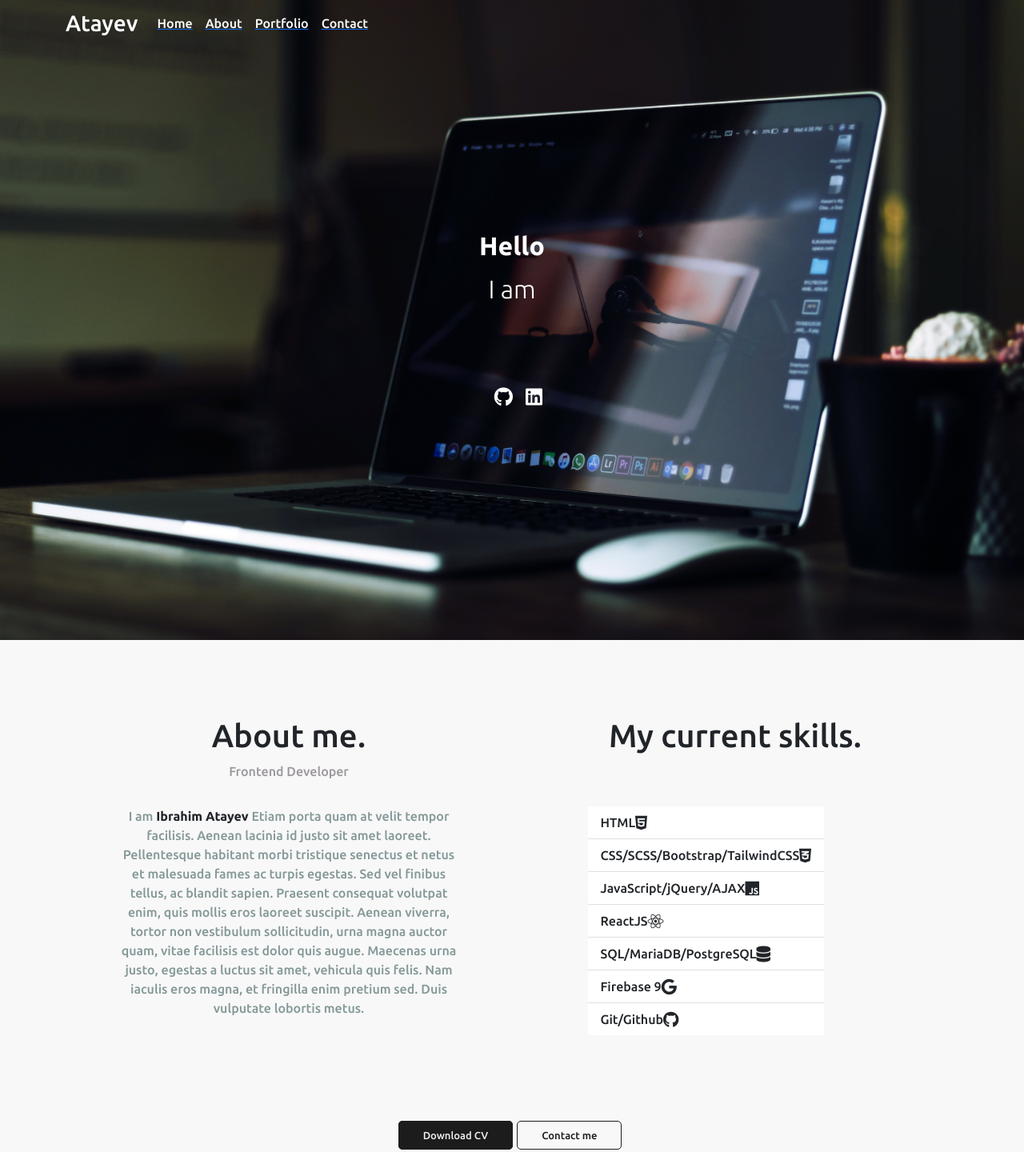
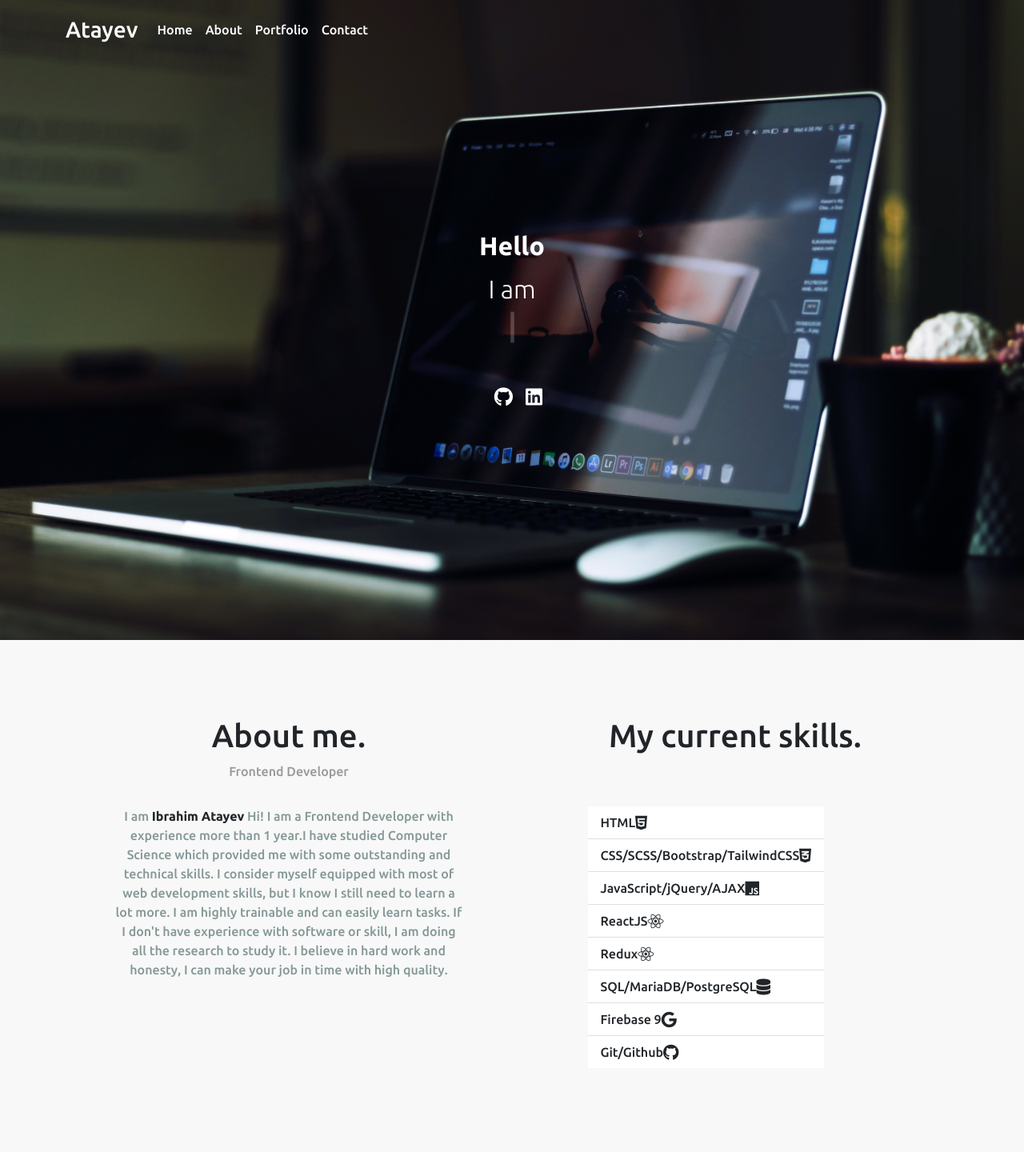
Before and after one commit to Atayev/portfolio-ReactJS, a React (Create React App) app: page / in a window 1280 px wide. Shown: the top 1440 px of the page at 80% size. Built offline with nearby package versions, Linux system fonts and the light colour scheme.

Commit message:
fixed some bugs

```diff
--- a/public/data.json
+++ b/public/data.json
@@ -52,6 +52,10 @@
             "skillIcon":"fa-brands fa-react fa-lg"
         },
         {
+            "skillName":"Redux",
+            "skillIcon":"fa-brands fa-react fa-lg"
+        },
+        {
             "skillName":"SQL/MariaDB/PostgreSQL",
             "skillIcon":"fa-solid fa-database fa-lg"
         },
--- a/src/components/Nav.jsx
+++ b/src/components/Nav.jsx
@@ -21,7 +21,7 @@ function Navb() {
 
   return (
       <>
-        <Navbar fixed='top' expand='sm' variant="dark" className={navbar ? 'bg-main' : 'bg-transparent'}>
+        <Navbar fixed='top' expand='sm' variant="dark" className={navbar ? 'bg-main pt-3' : 'bg-transparent  pt-3'}>
         <Container>
             <AnchorLink href='#home' style={{textDecoration:'none'}}>
                 <Navbar.Brand className='fs-3'>Atayev</Navbar.Brand>
@@ -29,17 +29,17 @@ function Navb() {
             <Navbar.Toggle aria-controls="responsive-navbar-nav"/>
             <Navbar.Collapse id="responsive-navbar-nav">
             <Nav className="me-auto text-white">
-            <AnchorLink href='#home'>
-              <Nav.Link className='text-white'>Home</Nav.Link>
+            <AnchorLink href='#home' style={{textDecoration:'none'}}>
+              <Nav.Link className='text-white' >Home</Nav.Link>
             </AnchorLink>
-            <AnchorLink href='#about'>
-            <Nav.Link className='text-white'>About</Nav.Link>
+            <AnchorLink href='#about' style={{textDecoration:'none'}}>
+            <Nav.Link className='text-white' >About</Nav.Link>
             </AnchorLink>
-            <AnchorLink href='#portfolio'>
-            <Nav.Link className='text-white'>Portfolio</Nav.Link>
+            <AnchorLink href='#portfolio' style={{textDecoration:'none'}}>
+            <Nav.Link className='text-white' >Portfolio</Nav.Link>
             </AnchorLink>
-            <AnchorLink href='#contact'>
-            <Nav.Link className='text-white'>Contact</Nav.Link>
+            <AnchorLink href='#contact'  style={{textDecoration:'none'}}>
+            <Nav.Link className='text-white hover'>Contact</Nav.Link>
             </AnchorLink>
             </Nav>
             </Navbar.Collapse>
--- a/src/index.css
+++ b/src/index.css
@@ -114,3 +114,6 @@ textarea {
   cursor: pointer;
   width: 100vw;
 }
+.hover:hover {
+  color: blueviolet;
+}
--- a/src/pages/About.jsx
+++ b/src/pages/About.jsx
@@ -19,7 +19,7 @@ function About() {
           <div className='col-md-5'>
               <h1 className='text-center pt-sm-5 '>About me.</h1>
                 <p className='text-center customColor'>Frontend Developer</p>
-                <p className='text-center customColor2 p-sm-3'>I am <b className='text-dark'>Ibrahim Atayev </b>Etiam porta quam at velit tempor facilisis. Aenean lacinia id justo sit amet laoreet. Pellentesque habitant morbi tristique senectus et netus et malesuada fames ac turpis egestas. Sed vel finibus tellus, ac blandit sapien. Praesent consequat volutpat enim, quis mollis eros laoreet suscipit. Aenean viverra, tortor non vestibulum sollicitudin, urna magna auctor quam, vitae facilisis est dolor quis augue. Maecenas urna justo, egestas a luctus sit amet, vehicula quis felis. Nam iaculis eros magna, et fringilla enim pretium sed. Duis vulputate lobortis metus.</p>
+                <p className='text-center customColor2 p-sm-3'>I am <b className='text-dark'>Ibrahim Atayev </b>Hi! I am a Frontend Developer with experience more than 1 year.I have studied Computer Science which provided me with some outstanding and technical skills. I consider myself equipped with most of web development skills, but I know I still need to learn a lot more. I am highly trainable and can easily learn tasks. If I don't have experience with software or skill, I am doing all the research to study it. I believe in hard work and honesty, I can make your job in time with high quality.</p>
               </div>
               <div className='col-md-5'>
                   <h1 className='text-center pt-sm-5'>My current skills.</h1>
--- a/src/pages/Contact.jsx
+++ b/src/pages/Contact.jsx
@@ -40,6 +40,7 @@ function Contact() {
       <div className='contact' id='contact'>
           <div className='container text-center mb-sm-5 py-5'>
               <h1>Contact Us.</h1>
+
               <div className='contactInfo d-md-flex justify-content-between align-items-center'>
                   {
                       data?.contact.map((info) => {
--- a/src/pages/Home.jsx
+++ b/src/pages/Home.jsx
@@ -35,7 +35,8 @@ function Home() {
               <i className="fa-brands fa-github text-white fa-xl  m-3"></i>
           </a>
           <a href='https://www.linkedin.com/in/atayevibrahim/' target='_blank' rel="noreferrer">
-              <i className="fa-brands fa-linkedin text-white fa-xl"></i>
+            <i className="fa-brands fa-linkedin text-white fa-xl"></i>
+
           </a>
         </div>
       </div>
--- a/src/pages/Portfolio.jsx
+++ b/src/pages/Portfolio.jsx
@@ -12,14 +12,15 @@ function Portfolio() {
       }
       fetchData()
   }, [])
-
+  console.log(data)
   return (
       <div className='portfolio' id='portfolio'>
         <div className='container pt-4'>
         <h1 className='text-center py-sm-5'>My Portfolio.</h1>
         <div className='d-flex justify-content-center flex-wrap'>
             {
-              data?.projects?.map((pro) => (
+            data?.projects?.map((pro) => (
+
                 <CardItem
                   name={pro?.name }
                   info={pro?.info}
```
